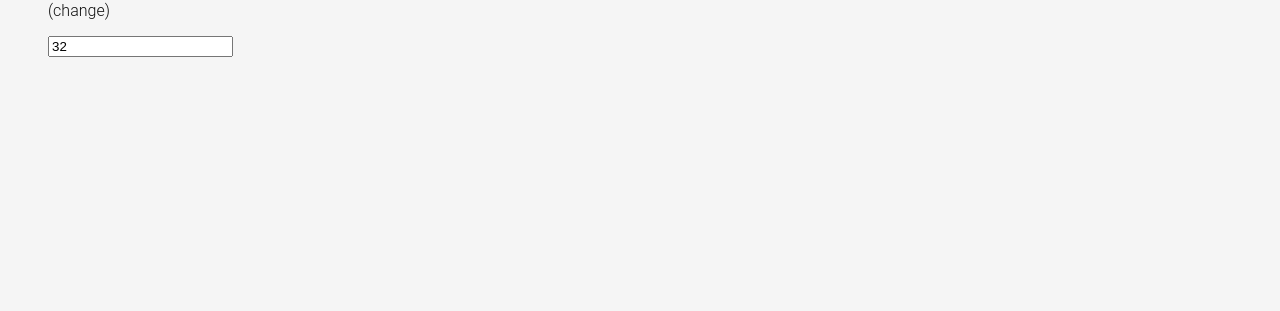
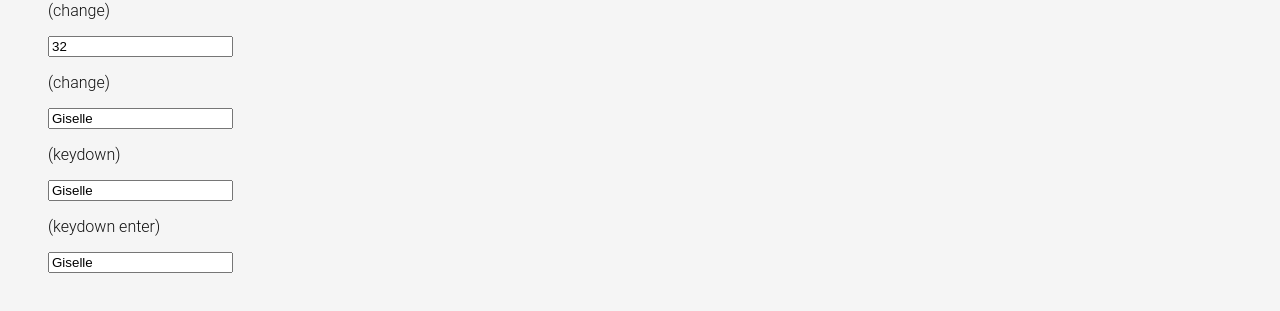
Before and after one commit to giselle-arroyo/angular17, an Angular app: page /labs in a window 1280 px wide. Shown: the part 801-1112 px from the top of the page. Before the commit the page ends 906 px from the top, so only its background shows below. Built offline with nearby package versions, Linux system fonts and the light colour scheme.

Commit message:
Event binding : keydown

```diff
--- a/src/app/pages/labs/labs.component.html
+++ b/src/app/pages/labs/labs.component.html
@@ -22,4 +22,10 @@
 <button (dblclick)="clickHandler()"> Double Click me! </button>
 <p>(change)</p>
 <input type="number" [value]="person.age" (change)="changeHandler($event)">
+<p>(change)</p>
+<input type="text" [value]="person.name" (change)="changeHandler($event)">
+<p>(keydown)</p>
+<input type="text" [value]="person.name" (keydown)="keydownHandler($event)">
+<p>(keydown enter)</p>
+<input type="text" [value]="person.name" (keydown.enter)="clickHandler()">
 </div>
--- a/src/app/pages/labs/labs.component.ts
+++ b/src/app/pages/labs/labs.component.ts
@@ -36,4 +36,9 @@
   console.log(event)
   }
 
+  keydownHandler(event: KeyboardEvent){
+    const input = event.target as HTMLInputElement;
+    console.log(input.value)
+  }
+
 }
```
